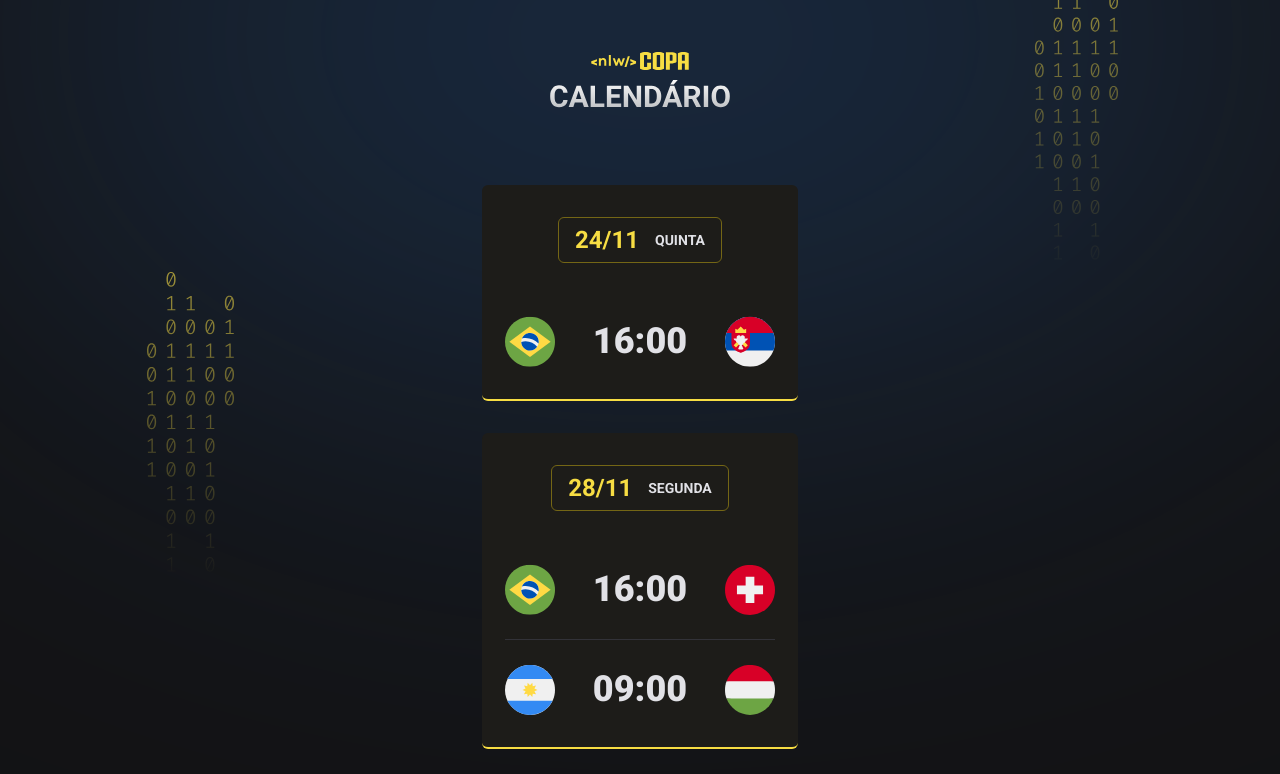
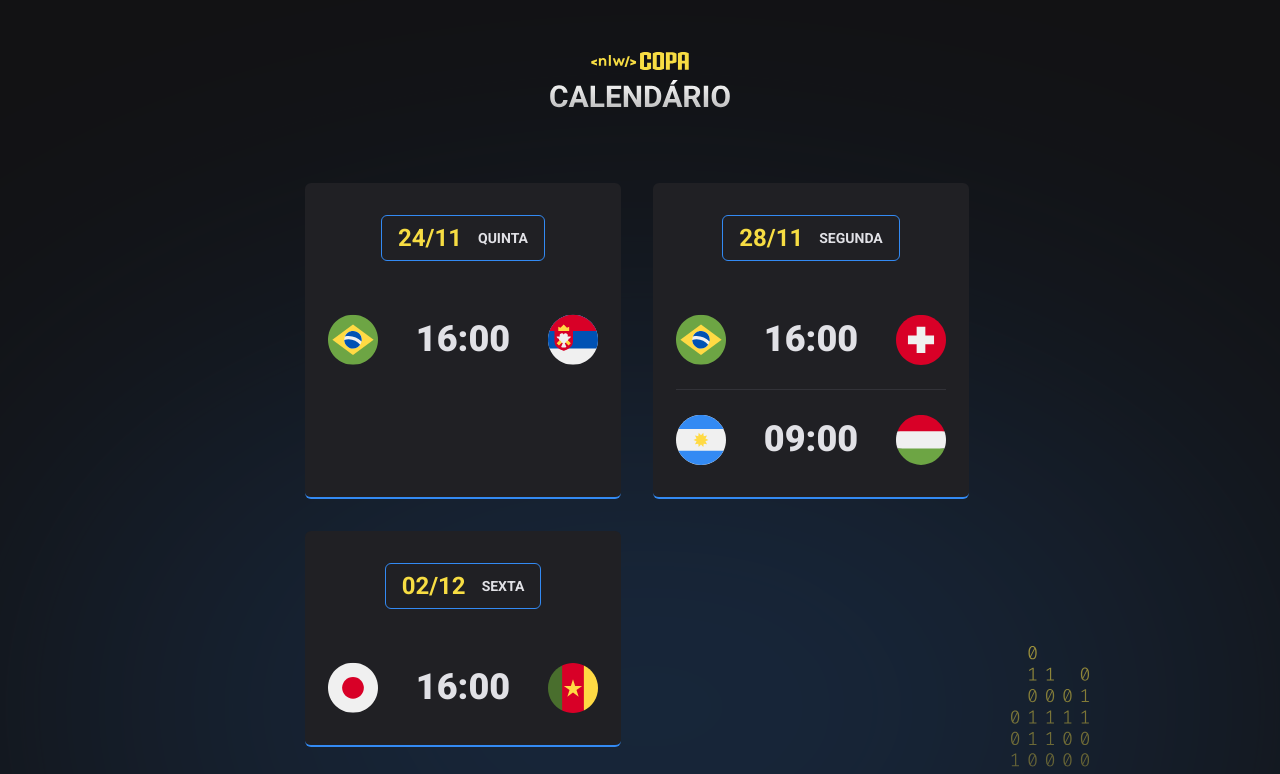
Before and after one commit to oericdacosta/bolao-da-copa, a plain HTML site: page index.html in a window 1280 px wide. Shown: the top 774 px of the page. Drawn offline with Linux system fonts and the light colour scheme.

Commit message:
Refatorando

```diff
--- a/index.html
+++ b/index.html
@@ -13,8 +13,13 @@
       rel="stylesheet"
     />
   </head>
-  <body>
-    <div id="app"></div>
+  <body class="blue">
+    <div id="app">
+      <header>
+        <img src="./assets/logo.svg" alt="" />
+      </header>
+      <main id="cards"></main>
+    </div>
     <script src="./main.js"></script>
   </body>
 </html>
--- a/main.js
+++ b/main.js
@@ -8,9 +8,11 @@ function createGame(player1, hour, player2) {
   `
 }
 
+let delay = -0.3
 function createCard(date, day, games) {
+  delay += 0.3
   return `
-    <div class="card">
+    <div class="card" style="animation-delay: ${delay}s">
       <h2>${date} <span>${day}</span></h2>
       <ul>
         ${games}
@@ -19,18 +21,12 @@ function createCard(date, day, games) {
   `
 }
 
-document.querySelector("#app").innerHTML = `
-  <header>
-    <img src="./assets/logo.svg" alt="" />
-  </header>
-  <main id="cards">
-    ${createCard("24/11", "quinta", createGame("brazil", "16:00", "serbia"))}
-    ${createCard(
-      "28/11",
-      "Segunda",
-      createGame("brazil", "16:00", "switzerland") +
-        createGame("argentina", "09:00", "hungary")
-    )}
-    ${createCard("02/12", "sexta", createGame("japan", "16:00", "cameroon"))}
-  </main>
-`
+document.querySelector("#cards").innerHTML =
+  createCard("24/11", "quinta", createGame("brazil", "16:00", "serbia")) +
+  createCard(
+    "28/11",
+    "Segunda",
+    createGame("brazil", "16:00", "switzerland") +
+      createGame("argentina", "09:00", "hungary")
+  ) +
+  createCard("02/12", "sexta", createGame("japan", "16:00", "cameroon"))
--- a/style.css
+++ b/style.css
@@ -2,6 +2,20 @@
   margin: 0;
   padding: 0;
   box-sizing: border-box;
+}
+
+:root {
+  --card-title-border-color: #746615;
+  --card-color-primary: #f7dd43;
+  --card-bg-color: #1d1c19;
+  --bg: url(./assets/bg-yellow.svg);
+}
+
+body.blue {
+  --card-title-border-color: #338af3;
+  --card-color-primary: #338af3;
+  --card-bg-color: #202024;
+  --bg: url(./assets/bg.svg);
 }
 
 ul {
@@ -9,10 +23,7 @@ ul {
 }
 
 body {
-  background-color: #121214;
-  background-image: url(./assets/bg.svg);
-  background-position-x: center;
-  background-position-y: -715px;
+  background: #121214 var(--bg) no-repeat top center/cover;
 }
 
 body * {
@@ -21,11 +32,12 @@ body * {
 
 #app {
   width: fit-content;
-  margin: 52px auto;
+  margin: auto;
+  padding-top: 52px;
 }
 
 header {
-  margin-bottom: 65px;
+  margin-bottom: 63px;
   text-align: center;
 }
 
@@ -38,8 +50,9 @@ header {
 .card {
   padding: 32px 23px;
   text-align: center;
-  background: #1d1c19;
-  border-bottom: 2px solid #f7dd43;
+
+  background: var(--card-bg-color);
+  border-bottom: 2px solid var(--card-color-primary);
   border-radius: 6px;
 }
 
@@ -48,12 +61,15 @@ header {
   gap: 16px;
   justify-content: center;
   align-items: center;
-  border: 1px solid #746615;
+
   padding: 8px 16px;
+  border: 1px solid var(--card-title-border-color);
   border-radius: 6px;
+
   width: fit-content;
   margin-inline: auto;
   margin-bottom: 53px;
+
   color: #f7dd43;
 }
 
@@ -67,6 +83,7 @@ header {
   display: flex;
   flex-direction: column;
   gap: 24px;
+
   width: 270px;
 }
 
@@ -85,5 +102,42 @@ header {
   font-weight: 900;
   font-size: 36px;
   line-height: 125%;
+
   color: #e1e1e6;
 }
+
+.card h2:hover,
+.card ul li strong:hover,
+.card ul li img:hover {
+  transform: scale(1.1);
+}
+
+.card h2,
+.card ul li strong,
+.card ul li img {
+  transition: transform 0.3s;
+}
+
+.card {
+  opacity: 0;
+  animation: appear 0.2s forwards;
+}
+
+@keyframes appear {
+  0% {
+    transform: translateY(-50px);
+    opacity: 0;
+  }
+
+  100% {
+    opacity: 1;
+  }
+}
+
+@media (min-width: 700px) {
+  #cards {
+    max-width: 670px;
+    flex-direction: row;
+    flex-wrap: wrap;
+  }
+}
```
